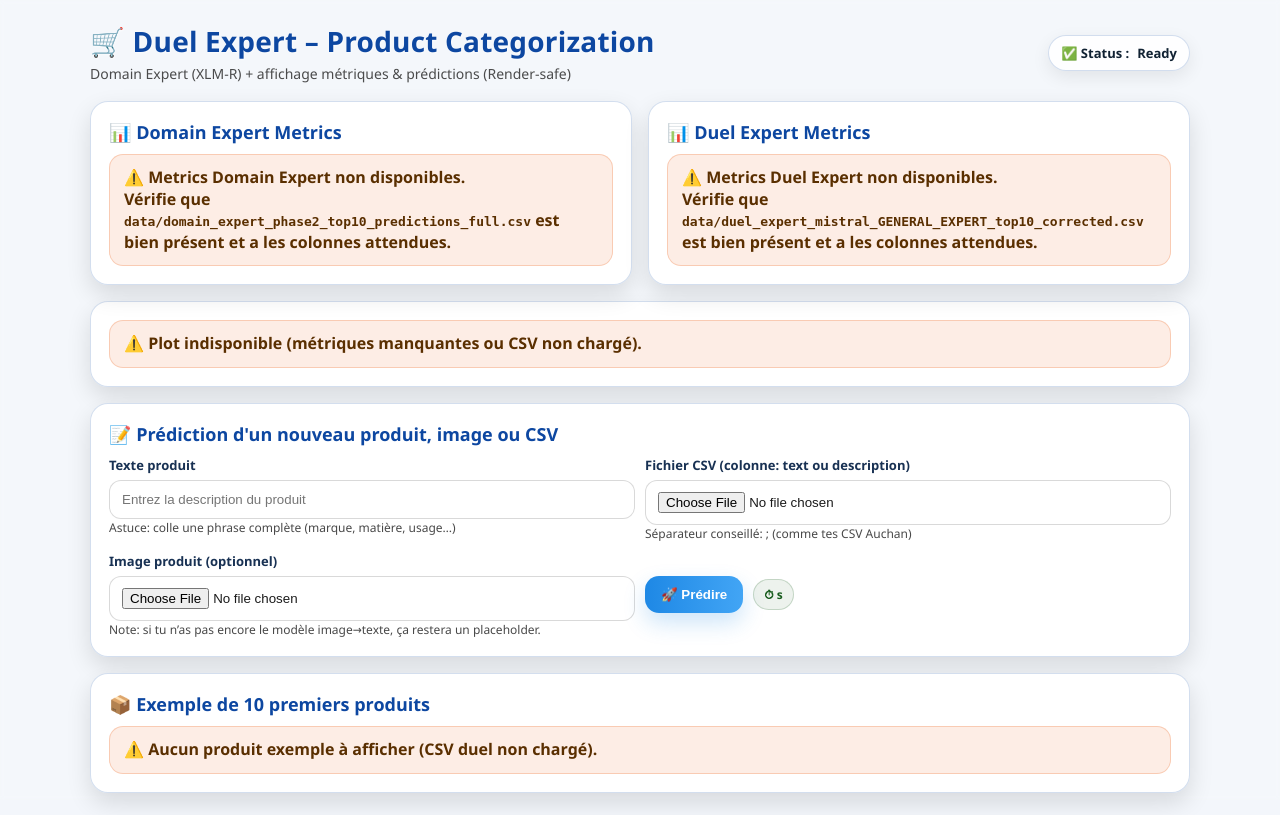
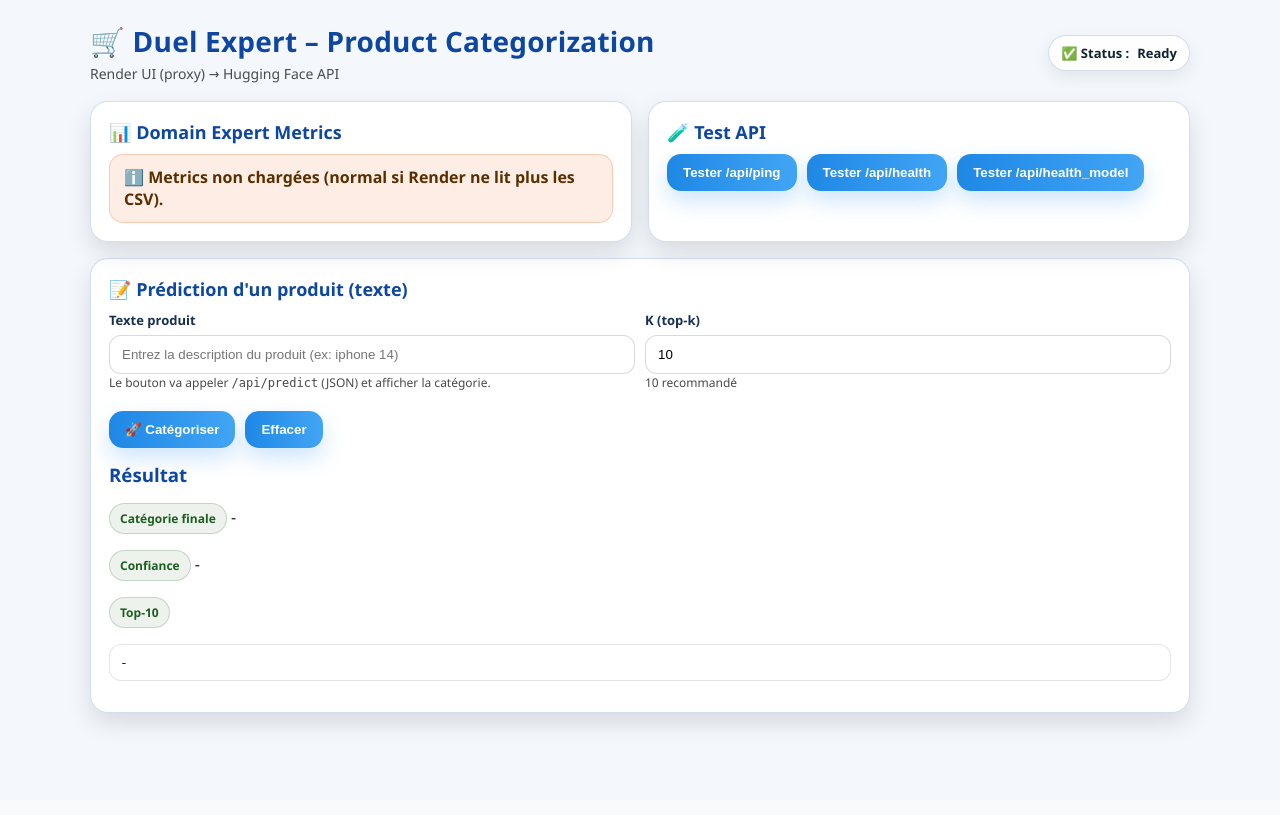
Before and after one commit to opendatame/duel_expert_app_clean, a Flask app: template templates/domain_expert.html in a window 1280 px wide. After the commit the page ends 730 px from the top, so only its background shows below. Run offline with Flask 3, Linux system fonts and the light colour scheme; the template is opened without the code that fills it, so the values that code supplies are empty.

Commit message:
Update domain_expert.html

```diff
--- a/templates/domain_expert.html
+++ b/templates/domain_expert.html
@@ -22,18 +22,12 @@
 
     body{
       font-family: 'Segoe UI', Tahoma, Geneva, Verdana, sans-serif;
-
-      /* ✅ Render-safe: background_image_url = /static/imageeco.jpg */
       background-image: url("{{ background_image_url }}");
-
-      /* ✅ Fallback si image absente */
       background-color: #f3f6fb;
-
       background-size: cover;
       background-attachment: fixed;
       background-position: center;
       background-repeat: no-repeat;
-
       color:#1b1b1b;
       margin:0;
       padding: 22px;
@@ -153,6 +147,7 @@
       color: #5a2f00;
       font-weight: 600;
       line-height: 1.35;
+      white-space: pre-wrap;
     }
 
     .plot-wrap{
@@ -164,7 +159,6 @@
       background: rgba(255,255,255,0.90);
     }
 
-    /* Form */
     form{
       display:grid;
       grid-template-columns: 1fr;
@@ -224,7 +218,6 @@
       opacity: .8;
     }
 
-    /* Prediction */
     .prediction h3{
       margin: 0 0 10px 0;
       color: var(--primary);
@@ -243,7 +236,6 @@
     .badge.warn{ color: var(--warn); border-color: rgba(230,81,0,0.20); background: rgba(230,81,0,0.08); }
     .badge.err{ color: var(--danger); border-color: rgba(183,28,28,0.20); background: rgba(183,28,28,0.08); }
 
-    /* Table */
     table{
       width:100%;
       border-collapse: collapse;
@@ -267,12 +259,8 @@
       top: 0;
       z-index: 1;
     }
-    tr:nth-child(even) td{
-      background: rgba(13,71,161,0.04);
-    }
-    tr:hover td{
-      background: rgba(13,71,161,0.10);
-    }
+    tr:nth-child(even) td{ background: rgba(13,71,161,0.04); }
+    tr:hover td{ background: rgba(13,71,161,0.10); }
 
     #loading-message{
       display:none;
@@ -296,20 +284,18 @@
     <header>
       <div class="title">
         <h1>🛒 Duel Expert – Product Categorization</h1>
-        <p class="subtitle">Domain Expert (XLM-R) + affichage métriques & prédictions (Render-safe)</p>
+        <p class="subtitle">Render UI (proxy) → Hugging Face API</p>
       </div>
 
       <div class="pill">
         ✅ Status :
-        {% if llm_msg %}
-          <span>{{ llm_msg }}</span>
-        {% else %}
-          <span>Ready</span>
-        {% endif %}
+        <span id="statusText">
+          {% if llm_msg %}{{ llm_msg }}{% else %}Ready{% endif %}
+        </span>
       </div>
     </header>
 
-    <!-- METRICS -->
+    <!-- METRICS (optionnels: si tu les envoies depuis Flask) -->
     <div class="grid">
       <div class="card">
         <h2>📊 Domain Expert Metrics</h2>
@@ -323,160 +309,157 @@
             <li class="metric"><span class="k">F1 (Macro)</span><span class="v">{{ domain_metrics['f1']|round(4) }}</span></li>
           </ul>
         {% else %}
-          <div class="warn">
-            ⚠️ Metrics Domain Expert non disponibles.<br>
-            Vérifie que <code>data/domain_expert_phase2_top10_predictions_full.csv</code> est bien présent et a les colonnes attendues.
-          </div>
+          <div class="warn">ℹ️ Metrics non chargées (normal si Render ne lit plus les CSV).</div>
         {% endif %}
       </div>
 
       <div class="card">
-        <h2>📊 Duel Expert Metrics</h2>
-
-        {% if duel_metrics %}
-          <ul class="metrics-list">
-            <li class="metric"><span class="k">Accuracy</span><span class="v">{{ duel_metrics['accuracy']|round(4) }}</span></li>
-            <li class="metric"><span class="k">Top-10 Accuracy</span><span class="v">{{ duel_metrics['top10_acc']|round(4) }}</span></li>
-            <li class="metric"><span class="k">Precision (Macro)</span><span class="v">{{ duel_metrics['precision']|round(4) }}</span></li>
-            <li class="metric"><span class="k">Recall (Macro)</span><span class="v">{{ duel_metrics['recall']|round(4) }}</span></li>
-            <li class="metric"><span class="k">F1 (Macro)</span><span class="v">{{ duel_metrics['f1']|round(4) }}</span></li>
-          </ul>
-        {% else %}
-          <div class="warn">
-            ⚠️ Metrics Duel Expert non disponibles.<br>
-            Vérifie que <code>data/duel_expert_mistral_GENERAL_EXPERT_top10_corrected.csv</code> est bien présent et a les colonnes attendues.
-          </div>
-        {% endif %}
+        <h2>🧪 Test API</h2>
+        <div class="actions">
+          <button type="button" id="btnPing">Tester /api/ping</button>
+          <button type="button" id="btnHealth">Tester /api/health</button>
+          <button type="button" id="btnHealthModel">Tester /api/health_model</button>
+        </div>
+        <div id="apiTestOut" class="warn" style="margin-top:10px; display:none;"></div>
       </div>
     </div>
 
-    <!-- PLOTLY -->
-    {% if plot_html %}
-      <div class="plot-wrap">
-        {{ plot_html|safe }}
-      </div>
-    {% else %}
-      <div class="card">
-        <div class="warn">⚠️ Plot indisponible (métriques manquantes ou CSV non chargé).</div>
-      </div>
-    {% endif %}
+    <!-- FORMULAIRE (⚠️ on empêche le POST HTML) -->
+    <div class="card" style="margin-top:16px;">
+      <h2>📝 Prédiction d'un produit (texte)</h2>
 
-    <!-- FORMULAIRE -->
-    <div class="card" style="margin-top:16px;">
-      <h2>📝 Prédiction d'un nouveau produit, image ou CSV</h2>
-
-      <form id="predict-form" method="post" enctype="multipart/form-data">
+      <form id="predict-form">
         <div class="row">
           <div>
             <label>Texte produit</label>
-            <input type="text" name="product_text" placeholder="Entrez la description du produit">
-            <div class="hint">Astuce: colle une phrase complète (marque, matière, usage…)</div>
+            <input id="product_text" type="text" name="product_text" placeholder="Entrez la description du produit (ex: iphone 14)">
+            <div class="hint">Le bouton va appeler <code>/api/predict</code> (JSON) et afficher la catégorie.</div>
           </div>
           <div>
-            <label>Fichier CSV (colonne: text ou description)</label>
-            <input type="file" name="csv_file" accept=".csv">
-            <div class="hint">Séparateur conseillé: ; (comme tes CSV Auchan)</div>
+            <label>K (top-k)</label>
+            <input id="k_value" type="text" name="k" value="10">
+            <div class="hint">10 recommandé</div>
           </div>
         </div>
 
-        <div class="row">
-          <div>
-            <label>Image produit (optionnel)</label>
-            <input type="file" name="product_image" accept="image/*">
-            <div class="hint">Note: si tu n’as pas encore le modèle image→texte, ça restera un placeholder.</div>
-          </div>
-
-          <div class="actions">
-            <input type="submit" value="🚀 Prédire">
-            {% if elapsed_time is not none %}
-              <span class="badge ok">⏱ {{ elapsed_time }}s</span>
-            {% endif %}
-          </div>
+        <div class="actions" style="margin-top:10px;">
+          <input type="submit" value="🚀 Catégoriser">
+          <button type="button" id="btnClear">Effacer</button>
         </div>
       </form>
 
       <div id="loading-message">⏳ Chargement / prédiction… veuillez patienter !</div>
+      <div id="error-message" class="warn" style="display:none;"></div>
 
-      {% if prediction_results %}
-        <div class="prediction" style="margin-top:14px;">
-          <h3>Résultat</h3>
-
-          {% if prediction_results|length == 1 %}
-            <p><span class="badge ok">Top-1 Domain</span> {{ prediction_results[0]['top1'] }}</p>
-            <p><span class="badge ok">Final</span> {{ prediction_results[0]['final'] }}</p>
-          {% else %}
-            <p><strong>{{ prediction_results|length }} produits prédits</strong></p>
-            <table>
-              <tr>
-                <th>#</th>
-                <th>Description</th>
-                <th>Top-1 Domain</th>
-                <th>Top-10 Domain</th>
-                <th>Final</th>
-              </tr>
-              {% for p in prediction_results %}
-                <tr>
-                  <td>{{ loop.index }}</td>
-                  <td>{{ p['text'][:150] }}{% if p['text']|length > 150 %}...{% endif %}</td>
-                  <td>{{ p['top1'] }}</td>
-                  <td>
-                    {% if p['top10'] %}
-                      {{ p['top10'][:10] }}
-                    {% else %}
-                      -
-                    {% endif %}
-                  </td>
-                  <td>{{ p['final'] }}</td>
-                </tr>
-              {% endfor %}
-            </table>
-          {% endif %}
-        </div>
-      {% endif %}
-    </div>
-
-    <!-- TABLE EXEMPLE -->
-    <div class="card" style="margin-top:16px;">
-      <h2>📦 Exemple de 10 premiers produits</h2>
-
-      {% if products and products|length > 0 %}
-        <table>
-          <tr>
-            <th>#</th>
-            <th>Description</th>
-            <th>Top-1 Domain</th>
-            <th>Top-10 Domain</th>
-            <th>Final</th>
-            <th>Vrai label</th>
-          </tr>
-          {% for p in products %}
-            <tr>
-              <td>{{ loop.index }}</td>
-              <td>{{ (p.get('description', '') or p.get('text',''))[:150] }}{% if (p.get('description','') or p.get('text',''))|length > 150 %}...{% endif %}</td>
-              <td>{{ p.get('top1_pred','-') }}</td>
-              <td>
-                {% if p.get('top10_preds') %}
-                  {{ p.get('top10_preds')[:10] }}
-                {% else %}
-                  -
-                {% endif %}
-              </td>
-              <td>{{ p.get('final_duel_pred','-') }}</td>
-              <td>{{ p.get('true_label','-') }}</td>
-            </tr>
-          {% endfor %}
-        </table>
-      {% else %}
-        <div class="warn">⚠️ Aucun produit exemple à afficher (CSV duel non chargé).</div>
-      {% endif %}
+      <div class="prediction" style="margin-top:14px;">
+        <h3>Résultat</h3>
+        <p><span class="badge ok">Catégorie finale</span> <span id="finalCat">-</span></p>
+        <p><span class="badge ok">Confiance</span> <span id="confVal">-</span></p>
+        <p><span class="badge ok">Top-10</span></p>
+        <pre id="top10List" style="white-space:pre-wrap; background:#fff; border:1px solid rgba(0,0,0,0.1); padding:10px; border-radius:12px;">-</pre>
+      </div>
     </div>
   </div>
 
   <script>
-    document.getElementById("predict-form").addEventListener("submit", function() {
-      var el = document.getElementById("loading-message");
-      if (el) el.style.display = "block";
+    const loadingEl = document.getElementById("loading-message");
+    const errEl = document.getElementById("error-message");
+
+    function showLoading(on){
+      loadingEl.style.display = on ? "block" : "none";
+    }
+    function showError(msg){
+      errEl.style.display = msg ? "block" : "none";
+      errEl.textContent = msg || "";
+    }
+
+    async function safeJson(res){
+      const txt = await res.text();
+      if(!txt.trim()){
+        return { ok:false, error:"Empty response body", http_status: res.status };
+      }
+      try{
+        return JSON.parse(txt);
+      }catch(e){
+        return { ok:false, error:"Response is not JSON", http_status: res.status, raw: txt.slice(0,400) };
+      }
+    }
+
+    document.getElementById("btnClear").addEventListener("click", () => {
+      document.getElementById("product_text").value = "";
+      document.getElementById("k_value").value = "10";
+      document.getElementById("finalCat").textContent = "-";
+      document.getElementById("confVal").textContent = "-";
+      document.getElementById("top10List").textContent = "-";
+      showError("");
     });
+
+    // ✅ on empêche le POST HTML
+    document.getElementById("predict-form").addEventListener("submit", async function(e) {
+      e.preventDefault();
+
+      showError("");
+      showLoading(true);
+
+      const text = (document.getElementById("product_text").value || "").trim();
+      const kRaw = (document.getElementById("k_value").value || "10").trim();
+      const k = parseInt(kRaw, 10) || 10;
+
+      if(!text){
+        showLoading(false);
+        showError("Veuillez entrer une description produit.");
+        return;
+      }
+
+      try{
+        const res = await fetch("/api/predict", {
+          method: "POST",
+          headers: { "Content-Type": "application/json" },
+          body: JSON.stringify({ text, k })
+        });
+
+        const data = await safeJson(res);
+
+        if(!res.ok || !data.ok){
+          const msg = (data && (data.error || data.message)) ? (data.error || data.message) : ("HTTP " + res.status);
+          showError("Erreur API: " + msg + (data.raw ? ("\n" + data.raw) : ""));
+          showLoading(false);
+          return;
+        }
+
+        // ✅ format attendu depuis ton app.py proxy
+        document.getElementById("finalCat").textContent = data.final_category || data.top1 || "-";
+        document.getElementById("confVal").textContent = (data.conf !== undefined && data.conf !== null) ? data.conf : "-";
+        document.getElementById("top10List").textContent = JSON.stringify(data.top10 || [], null, 2);
+
+      }catch(err){
+        showError("Erreur réseau: " + err.message);
+      }finally{
+        showLoading(false);
+      }
+    });
+
+    async function testApi(path, outId){
+      const out = document.getElementById(outId);
+      out.style.display = "block";
+      out.textContent = "⏳ ...";
+
+      try{
+        const res = await fetch(path);
+        const data = await safeJson(res);
+        if(!res.ok || !data.ok){
+          out.textContent = "❌ " + (data.error || ("HTTP " + res.status)) + (data.raw ? ("\n" + data.raw) : "");
+          return;
+        }
+        out.textContent = "✅ OK\n" + JSON.stringify(data, null, 2);
+      }catch(e){
+        out.textContent = "❌ Network error: " + e.message;
+      }
+    }
+
+    document.getElementById("btnPing").addEventListener("click", () => testApi("/api/ping", "apiTestOut"));
+    document.getElementById("btnHealth").addEventListener("click", () => testApi("/api/health", "apiTestOut"));
+    document.getElementById("btnHealthModel").addEventListener("click", () => testApi("/api/health_model", "apiTestOut"));
   </script>
 </body>
 </html>
```
